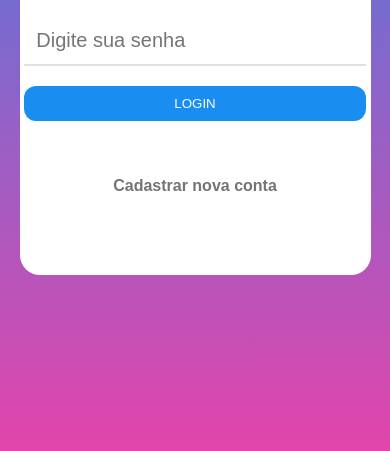
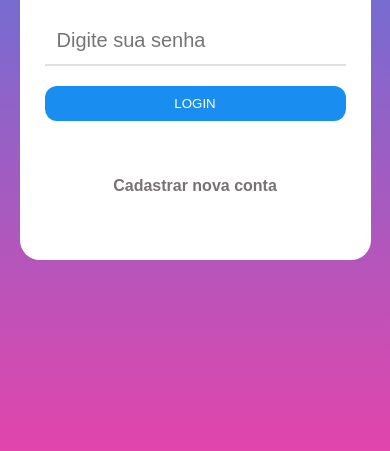
Before and after one commit to labmnger-web/labManager-v2, a website: page frontend/html/login.html in a window 390 px wide. Shown: the part 393-844 px from the top of the page. Drawn offline with Linux system fonts and the light colour scheme.

Commit message:
Update login.css

```diff
--- a/frontend/css/login.css
+++ b/frontend/css/login.css
@@ -85,13 +85,14 @@ body {
 }
 @media (max-width: 768px) {
     .login-container {
-        padding: 40px;
+        padding: 25px;
         width: 90%;
         max-width: 400px;
         box-sizing: border-box;
     }
+
     .header-logo img {
-    width: 180px;
+        width: 180px;
         max-width: 100%;
     }
 
@@ -100,8 +101,15 @@ body {
         white-space: normal;
         text-align: center;
     }
+
     .login-container input {
-    width: 100%;
-    box-sizing: border-box;
+        width: 100%;
+        box-sizing: border-box;
+    }
+
+    .login-container button {
+        width: 100%;
+        padding: 10px;
+        box-sizing: border-box;
     }
 }
```
